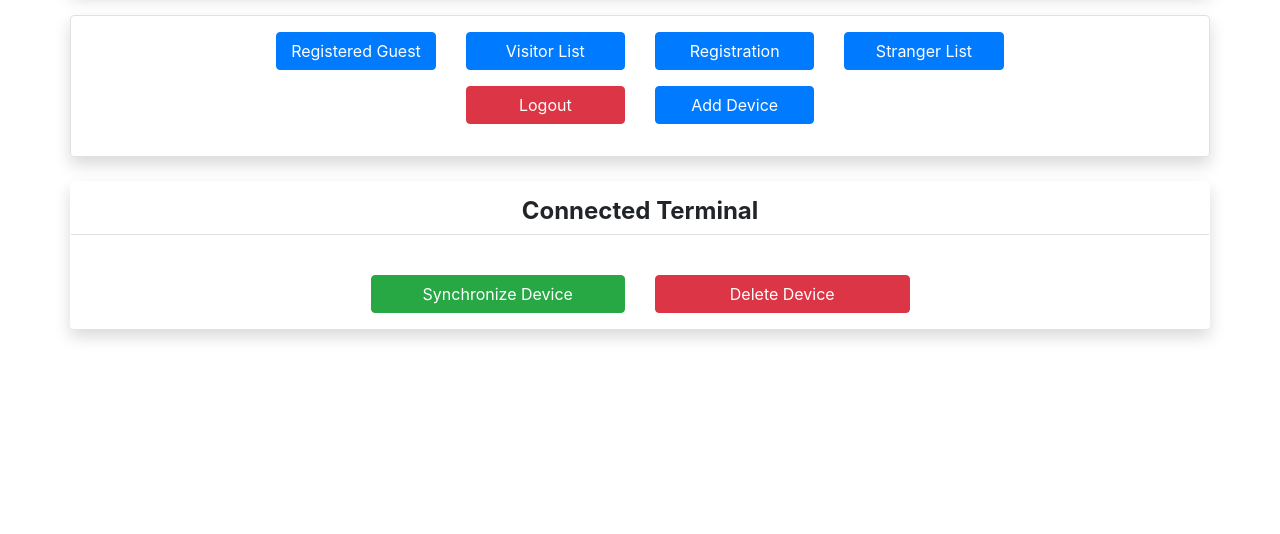
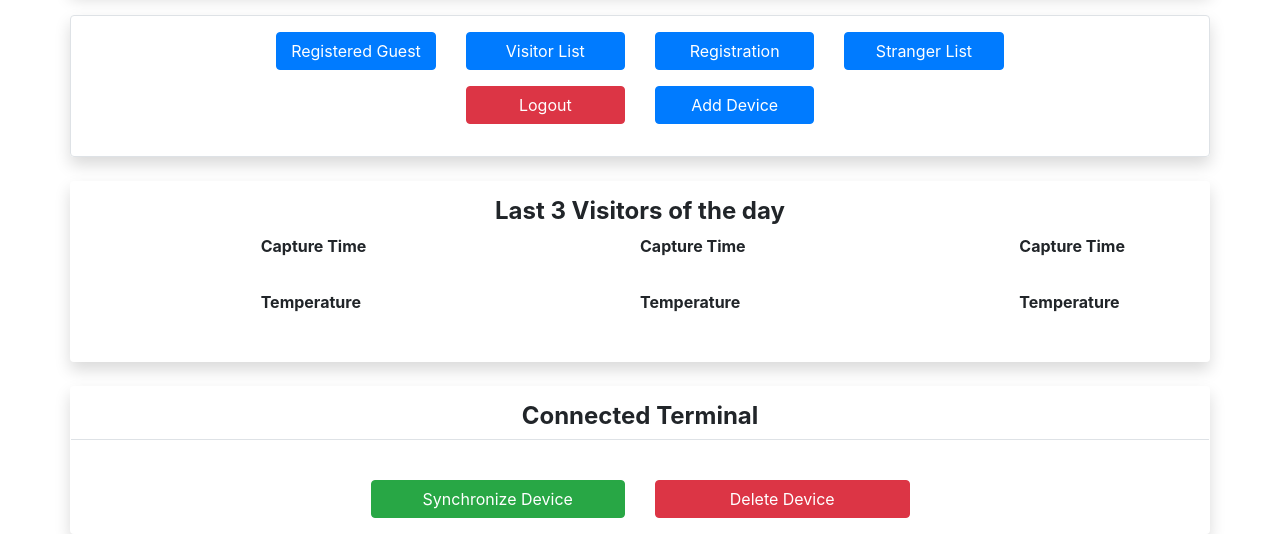
Before and after one commit to haziqnorisham/Masatrek, a Django app: page /guestmanagement/ in a window 1280 px wide. Shown: the part 270-804 px from the top of the page. Before the commit the page ends 610 px from the top, so only its background shows below. Run offline with Django 3.2, Linux system fonts and the light colour scheme; a user stored in the database is signed in; data comes from the database, SQL or seed files in the repository; both versions use the stored data as it was after the commit; some libraries are stand-ins or nearby versions.

Commit message:
Added last 3 visitor block for now last 3 visitor will not update until refresh

```diff
--- a/FaceRecTA/templates/guestmanagementapp/home.html
+++ b/FaceRecTA/templates/guestmanagementapp/home.html
@@ -122,6 +122,79 @@
       <div class="col">
       </div>
       <div class="col">
+      </div>
+    </div>
+  </div>
+  <br>
+  <div class="container shadow rounded p-3">
+    <div class="row">
+      <div class="col border-botton">
+        <p class="h4 text-center"><strong>Last 3 Visitors of the day</strong></p>
+      </div>
+    </div>
+    <div class="row">
+      <div class="col">
+        <div class="row">
+          <div class="col">
+            <img class="shadow rounded mx-auto" width="142" height="157" src="" alt="myimg" id="img1" name="modal_image2">
+          </div>
+          <div class="col">
+            <div class="row">
+              <p><strong>Capture Time</strong></p>
+            </div>
+            <div class="row">
+              <p id="time1"></p>
+            </div>
+            <div class="row">
+              <p><strong>Temperature</strong></p>
+            </div>
+            <div class="row">
+              <p id="temperature1"></p>
+            </div>
+          </div>
+        </div>
+      </div>
+      <div class="col">
+        <div class="row">
+          <div class="col">
+            <img class="shadow rounded mx-auto" width="142" height="157" src="" alt="myimg" id="img2" name="modal_image2">
+          </div>
+          <div class="col">
+            <div class="row">
+              <p><strong>Capture Time</strong></p>
+            </div>
+            <div class="row">
+              <p id="time2"></p>
+            </div>
+            <div class="row">
+              <p><strong>Temperature</strong></p>
+            </div>
+            <div class="row">
+              <p id="temperature2"></p>
+            </div>
+          </div>
+        </div>
+      </div>
+      <div class="col">
+        <div class="row">
+          <div class="col">
+            <img class="shadow rounded mx-auto" width="142" height="157" src="" alt="myimg" id="img3" name="modal_image2">
+          </div>
+          <div class="col">
+            <div class="row">
+              <p><strong>Capture Time</strong></p>
+            </div>
+            <div class="row">
+              <p id="time3"></p>
+            </div>
+            <div class="row">
+              <p><strong>Temperature</strong></p>
+            </div>
+            <div class="row">
+              <p id="temperature3"></p>
+            </div>
+          </div>
+        </div>
       </div>
     </div>
   </div>
@@ -354,6 +427,10 @@
       var mm = String(today.getMonth() + 1).padStart(2, '0'); //January is 0!
       var yyyy = today.getFullYear();
 
+      document.getElementById("img1").style.display = 'none'
+      document.getElementById("img2").style.display = 'none'
+      document.getElementById("img3").style.display = 'none'
+
       today = dd + '-' + mm + '-' + yyyy;
       document.getElementById("date_display").innerHTML = today;
     }
```
Also changed, not shown: FaceRecTA/db.sqlite3.
